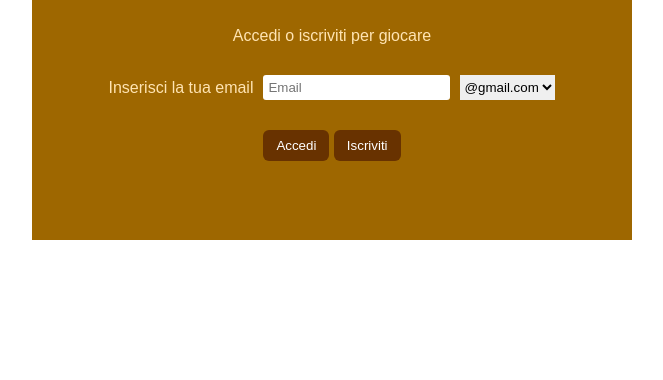
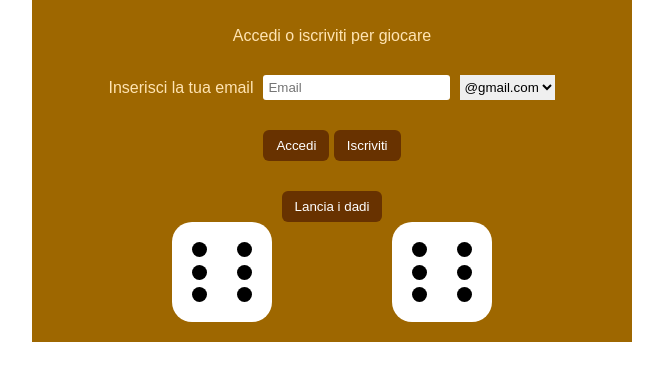
Before and after one commit to chazn3x/-js-mail-dadi, a plain HTML site: page index.html in a window 1280 px wide. Shown: the part 80-460 px from the top of the page, without its empty margins (308-971 px from the left). Drawn offline with Linux system fonts and the light colour scheme.

Commit message:
sviluppo stile dadi

```diff
--- a/css/style.css
+++ b/css/style.css
@@ -5,7 +5,6 @@
 }
 .container {
     max-width: 600px;
-    height: 300px;
     margin: 20px auto;
     padding: 20px;
     background: rgb(158, 103, 0);
@@ -19,6 +18,7 @@ h1 {
 p {
     padding: 30px;
 }
+/* sezione login */
 .login-section .input {
     display: flex;
     justify-content: center;
@@ -38,7 +38,8 @@ p {
     outline: none;
     height: 25px;
 }
-.login-section .btns button {
+.login-section .btns button,
+.game button {
     padding: 8px 13px;
     border: none;
     background: rgb(104, 50, 0);
@@ -49,3 +50,37 @@ p {
 .login-section .output {
     margin: 30px;
 }
+
+/* sezione gioco */
+.game .dadi {
+    display: flex;
+    justify-content: space-evenly;
+}
+.game .dado {
+    width: 100px;
+    height: 100px;
+    background: white;
+    border-radius: 20px;
+}
+.dado .faccia {
+    height: 100%;
+    padding: 20px;
+    display: flex;
+    flex-direction: column;
+    justify-content: space-between;
+}
+.dado .faccia .row {
+    display: flex;
+    justify-content: space-between;
+    align-items: center;
+}
+.faccia .dot {
+    width: 15px;
+    height: 15px;
+    background: #000;
+    border-radius: 50%;
+    opacity: 0;
+}
+.faccia .dot.sei {
+    opacity: 1;
+}
--- a/index.html
+++ b/index.html
@@ -33,7 +33,47 @@
             <!-- output -->
             <div class="output"></div>
         </div>
-
+        <!-- gioco -->
+        <div class="game">
+            <button id="play">Lancia i dadi</button>
+            <div class="dadi">
+                <!-- dado -->
+                <div id="player" class="dado">
+                    <div class="faccia">
+                        <div class="row">
+                            <div class="dot due tre quattro cinque sei"></div>
+                            <div class="dot quattro cinque sei"></div>
+                        </div>
+                        <div class="row">
+                            <div class="dot sei"></div>
+                            <div class="dot uno tre cinque"></div>
+                            <div class="dot sei"></div>
+                        </div>
+                        <div class="row">
+                            <div class="dot quattro cinque sei"></div>
+                            <div class="dot due tre quattro cinque sei"></div>
+                        </div>
+                    </div>
+                </div>
+                <div id="computer" class="dado">
+                    <div class="faccia">
+                        <div class="row">
+                            <div class="dot due tre quattro cinque sei"></div>
+                            <div class="dot quattro cinque sei"></div>
+                        </div>
+                        <div class="row">
+                            <div class="dot sei"></div>
+                            <div class="dot uno tre cinque"></div>
+                            <div class="dot sei"></div>
+                        </div>
+                        <div class="row">
+                            <div class="dot quattro cinque sei"></div>
+                            <div class="dot due tre quattro cinque sei"></div>
+                        </div>
+                    </div>
+                </div>
+            </div>
+        </div>
     </div>
 
     <script src="js/script.js"></script>
```
